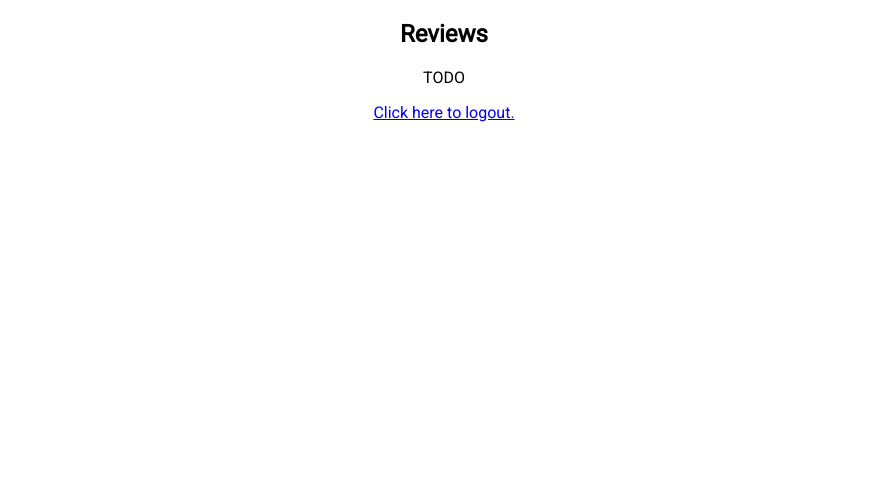
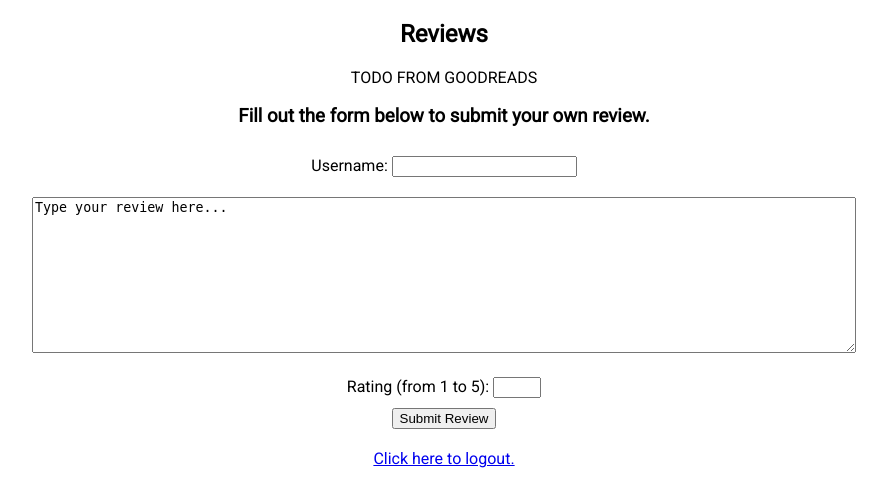
Before and after one commit to betty-van/book-review-app, a Flask app: template templates/bookdetails.html in a window 1280 px wide. Shown: the part 316-800 px from the top of the page, without its empty margins (196-1083 px from the left). Run offline with Flask 2, Linux system fonts and the light colour scheme; the template is opened without the code that fills it, so the values that code supplies are empty.

```diff
--- a/app.py
+++ b/app.py
@@ -70,8 +70,34 @@ def results():
     author=request.form.get("author")
 
     # List all books found in the db that matches
-    books =  db.execute("SELECT * FROM books WHERE isbn ILIKE :isbn OR title ILIKE :title OR author ILIKE :author", {"isbn": '%'+ isbn + '%', "title": '%' + title + '%', "author":'%'+ author + '%'}).fetchall()
-    bookNotFound = db.execute("SELECT * FROM books WHERE isbn ILIKE :isbn OR title ILIKE :title OR author ILIKE :author", {"isbn": '%'+ isbn + '%', "title": '%' + title + '%', "author":'%'+ author + '%'}).rowcount == 0
+    # If ONLY ISBN is entered
+    if not(author and title):
+        books = db.execute("SELECT * FROM books WHERE isbn ILIKE :isbn", {"isbn": '%'+ isbn + '%'}).fetchall()
+        bookNotFound = db.execute("SELECT * FROM books WHERE isbn ILIKE :isbn", {"isbn": '%'+ isbn + '%'}).rowcount == 0
+    # Only isbn and author is filled out
+    if not title:
+        books = db.execute("SELECT * FROM books WHERE isbn ILIKE :isbn AND author ILIKE :author", {"isbn": '%'+ isbn + '%', "author":'%'+ author + '%'}).fetchall()
+        bookNotFound = db.execute("SELECT * FROM books WHERE isbn ILIKE :isbn AND author ILIKE :author", {"isbn": '%'+ isbn + '%', "author":'%'+ author + '%'}).rowcount == 0
+    # Only isbn and title is filled out
+    if not author:
+        books = db.execute("SELECT * FROM books WHERE isbn ILIKE :isbn AND title ILIKE :title", {"isbn": '%'+ isbn + '%', "title":'%'+ title + '%'}).fetchall()
+        bookNotFound = db.execute("SELECT * FROM books WHERE isbn ILIKE :isbn AND title ILIKE :title", {"isbn": '%'+ isbn + '%', "title":'%'+ title + '%'}).rowcount == 0
+    # If only author was filled out
+    if not(title and isbn):
+        books = db.execute("SELECT * FROM books WHERE author ILIKE :author", {"author": '%'+ author + '%'}).fetchall()
+        bookNotFound = db.execute("SELECT * FROM books WHERE author ILIKE :author", {"author": '%'+ author + '%'}).rowcount == 0
+    # Only author and title are filled in
+    if not isbn:
+        books = db.execute("SELECT * FROM books WHERE title ILIKE :title AND author ILIKE :author", {"title": '%'+ title + '%', "author":'%'+ author + '%'}).fetchall()
+        bookNotFound = db.execute("SELECT * FROM books WHERE title ILIKE :title AND author ILIKE :author", {"title": '%'+ title + '%', "author":'%'+ author + '%'}).rowcount == 0
+    #  Only title is filled in
+    if not(author and isbn):
+        books = db.execute("SELECT * FROM books WHERE title ILIKE :title", {"title": '%'+ title + '%'}).fetchall()
+        bookNotFound = db.execute("SELECT * FROM books WHERE title ILIKE :title", {"title": '%'+ title + '%'}).rowcount == 0
+    # All fields are filled in
+    else:
+        books =  db.execute("SELECT * FROM books WHERE isbn ILIKE :isbn OR title ILIKE :title OR author ILIKE :author", {"isbn": '%'+ isbn + '%', "title": '%' + title + '%', "author":'%'+ author + '%'}).fetchall()
+        bookNotFound = db.execute("SELECT * FROM books WHERE isbn ILIKE :isbn OR title ILIKE :title OR author ILIKE :author", {"isbn": '%'+ isbn + '%', "title": '%' + title + '%', "author":'%'+ author + '%'}).rowcount == 0
 
     if bookNotFound:
         headline ="No book was found."
@@ -111,3 +137,21 @@ def bookdetails(book_id):
 
     # Get book details & render onto page
     return render_template("bookdetails.html", book=book)
+
+@app.route("/review/<int:book_id>", methods=["POST", "GET"])
+def review(book_id):
+    book_id = book_id
+    user_id=request.form.get("username")
+    rating=request.form.get("rating")
+    reviewText=request.form.get("reviewText")
+
+    print(f"{user_id} has added their review of {book_id} with a rating of {rating} and a review of {review}.")
+
+    if not reviewText or not rating:
+        headline ="Could not submit review."
+        return render_template("error.html", headline-headline)
+
+# Check if review exists in database already for this user
+    # Select * FROM reviews JOIN users ON reviews.user_id = users.name WHERE reviews.user_id = user_id
+# If it doesn't
+    # INSERT INTO reviews (book_id, user_id, review, rating) VALUES (:book_id, :user_id, :review, :rating), {'book_id': isbn, 'user_id': user_id, 'review': reviewText, 'rating':rating}
--- a/templates/bookdetails.html
+++ b/templates/bookdetails.html
@@ -12,7 +12,22 @@
     <p>Book ID: {{ book.id }}</p>
 
     <h2>Reviews</h2>
-    <p>TODO</p>
+    <p>TODO FROM GOODREADS</p>
+
+    <!-- Review submission form -->
+    <h3>Fill out the form below to submit your own review.</h3>
+    <form action="{{ url_for('review', book_id=book.id) }}" method="post">
+        <div class="inputwrapper">
+            <label for="username">Username: </label><input type="text" name="username">
+        </div>
+        <div class="inputwrapper">
+            <textarea name="reviewText" cols="100" rows="10">Type your review here...</textarea>
+        </div>
+        <div class="inputwrapper">
+            <label for="rating">Rating (from 1 to 5): </label><input type="number" name="rating" min="1" max="5">
+        </div>
+        <button>Submit Review</button>
+    </form>
 
     <a href="{{ url_for('logout') }}">Click here to logout.</a><br>
     {% endblock %}
--- a/templates/search.html
+++ b/templates/search.html
@@ -7,13 +7,13 @@
 
     <form action="{{ url_for('results') }}" method="post">
         <div class="inputwrapper">
-            <label for="isbn">ISBN: </label><input type="text" name="isbn" required>
+            <label for="isbn">ISBN: </label><input type="text" name="isbn">
         </div>
         <div class="inputwrapper">
-            <label for="title">Book title: </label><input type="text" name="title" required>
+            <label for="title">Book title: </label><input type="text" name="title">
         </div>
         <div class="inputwrapper">
-            <label for="author">Author: </label><input type="text" name="author" required>
+            <label for="author">Author: </label><input type="text" name="author">
         </div>
         <button>Search</button>
     </form>
```
